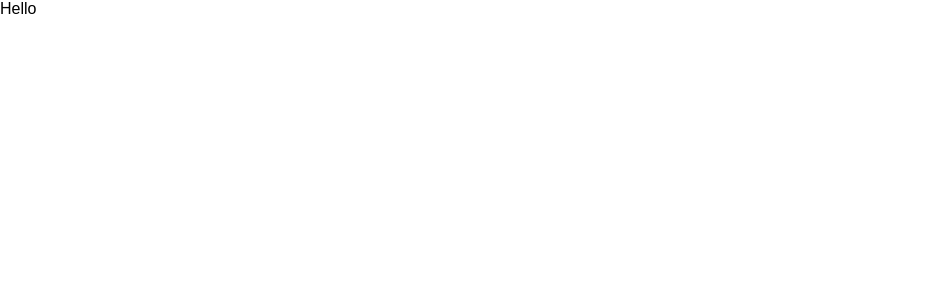
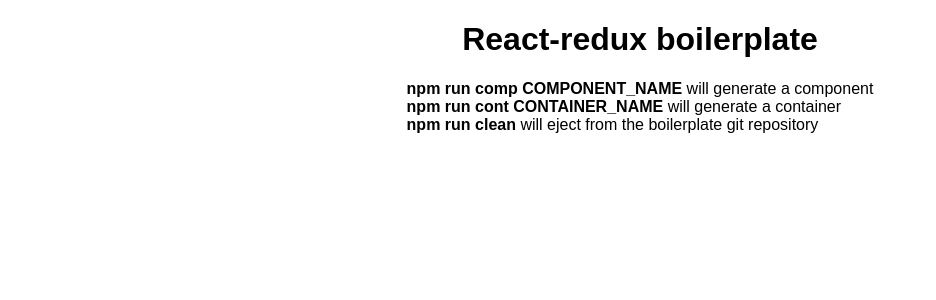
Before and after one commit to amitneeman/react-redux-boilerplate, a React (Create React App) app: page / in a window 1280 px wide. Shown: the top 300 px of the page, without its empty margins (0-936 px from the left). Built offline with nearby package versions, Linux system fonts and the light colour scheme.

Commit message:
added a homepage

```diff
--- a/src/components/app/App.js
+++ b/src/components/app/App.js
@@ -3,16 +3,31 @@
 
 const Container = styled.div`
   color: ${props => props.color ? props.color : 'black'};
+  transition: all 0.5s ease;
   &:hover {
-    color: black;
-  }
+    color: red;
+  };
+  display: flex;
+  align-items: center;
+  flex-direction: column
 `;
+
+const Section = styled.section`
+  font-size: 20p5;
+`;
+
+
 
 class App extends Component {
   render() {
     return (
       <Container>
-        Hello
+        <h1>React-redux boilerplate</h1>
+        <Section>
+          <div><b>npm run comp COMPONENT_NAME</b> will generate a component</div>
+          <div><b>npm run cont CONTAINER_NAME</b> will generate a container</div>
+          <div><b>npm run clean</b> will eject from the boilerplate git repository</div>
+        </Section>
       </Container>
     );
   }
```
